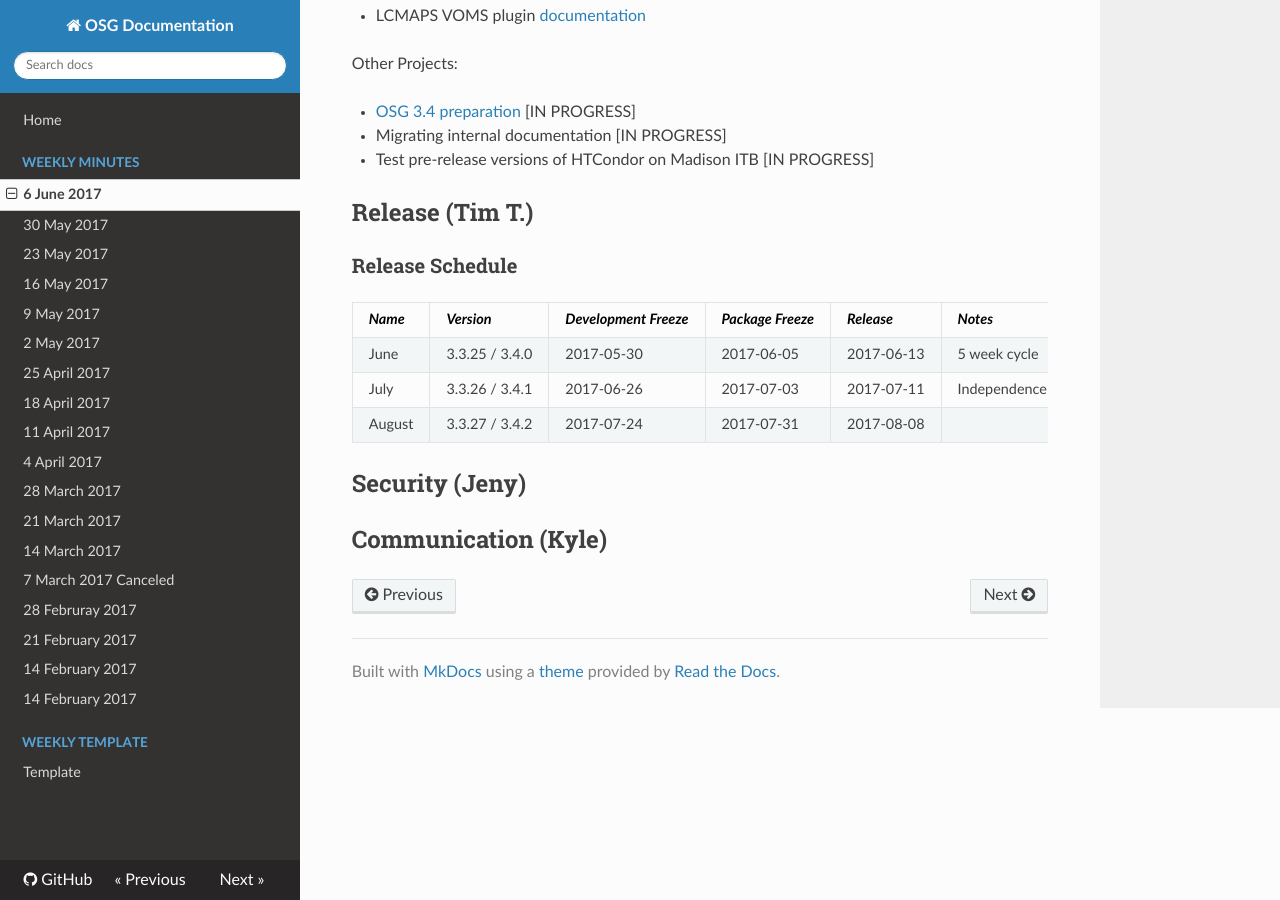
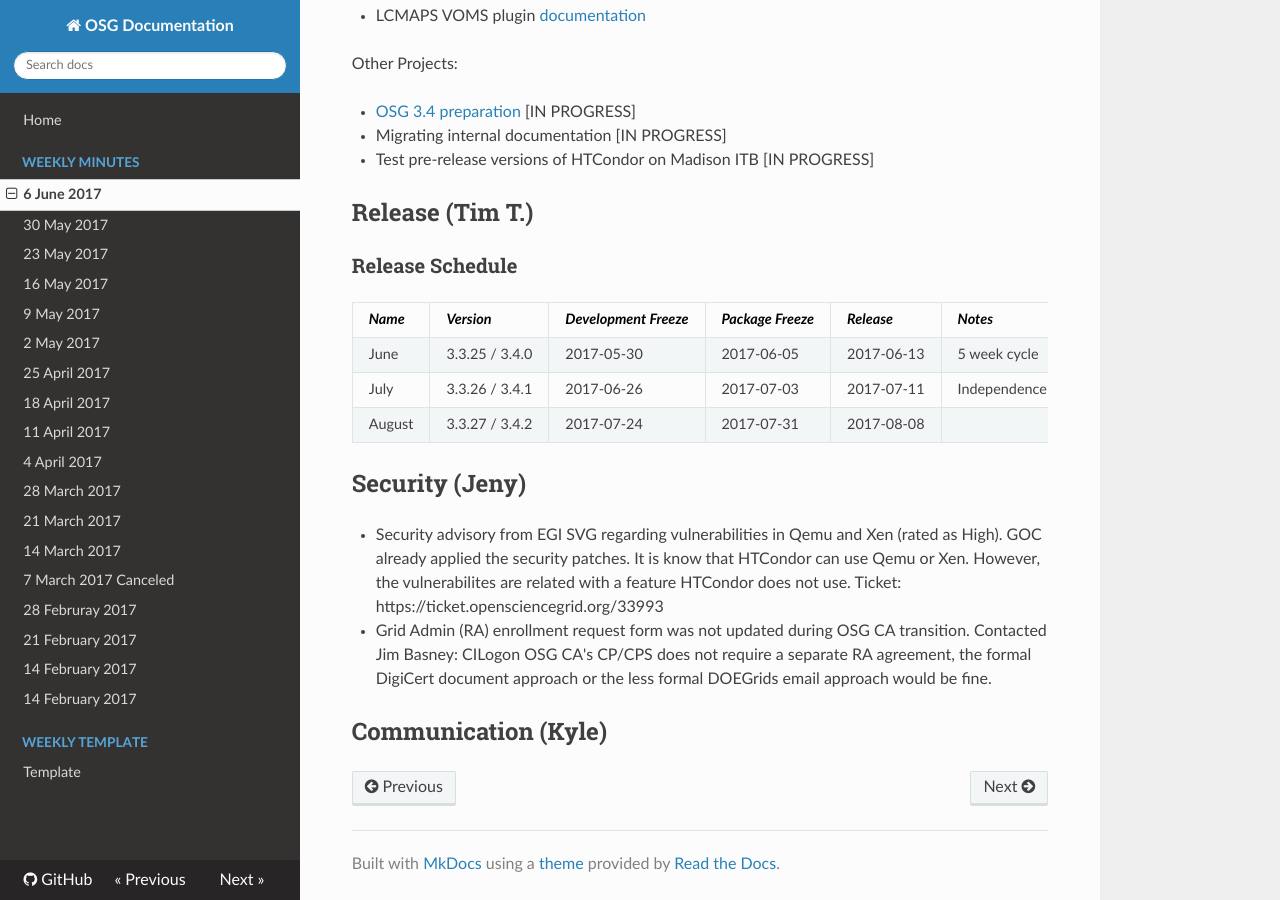
Before and after one commit to zsshah/production, an MkDocs documentation site: the page built from docs/WeeklyMinutes/06June2017.md, in a window 1280 px wide and 900 px high, scrolled down 2051 px. Built offline with MkDocs 1.6.1, drawn with Linux system fonts in a browser that asks for light colours; nearby versions of some CDN libraries; old or Windows-style settings are respelled for this version of MkDocs.

Commit message:
Update 06June2017.md
Update from security

```diff
--- a/docs/WeeklyMinutes/06June2017.md
+++ b/docs/WeeklyMinutes/06June2017.md
@@ -71,5 +71,7 @@ Other Projects:
 | August | 3.3.27 / 3.4.2 | 2017-07-24 | 2017-07-31 | 2017-08-08 | |
 
 ## Security (Jeny)
+   * Security advisory from EGI SVG regarding vulnerabilities in Qemu and Xen (rated as High). GOC already applied the security patches. It is know that HTCondor can use Qemu or Xen. However, the vulnerabilites are related with a feature HTCondor does not use. Ticket: https://ticket.opensciencegrid.org/33993
+   * Grid Admin (RA) enrollment request form was not updated during OSG CA transition. Contacted Jim Basney: CILogon OSG CA's CP/CPS does not require a separate RA agreement, the formal DigiCert document approach or the less formal DOEGrids email approach would be fine.
 
 ## Communication (Kyle)
```
